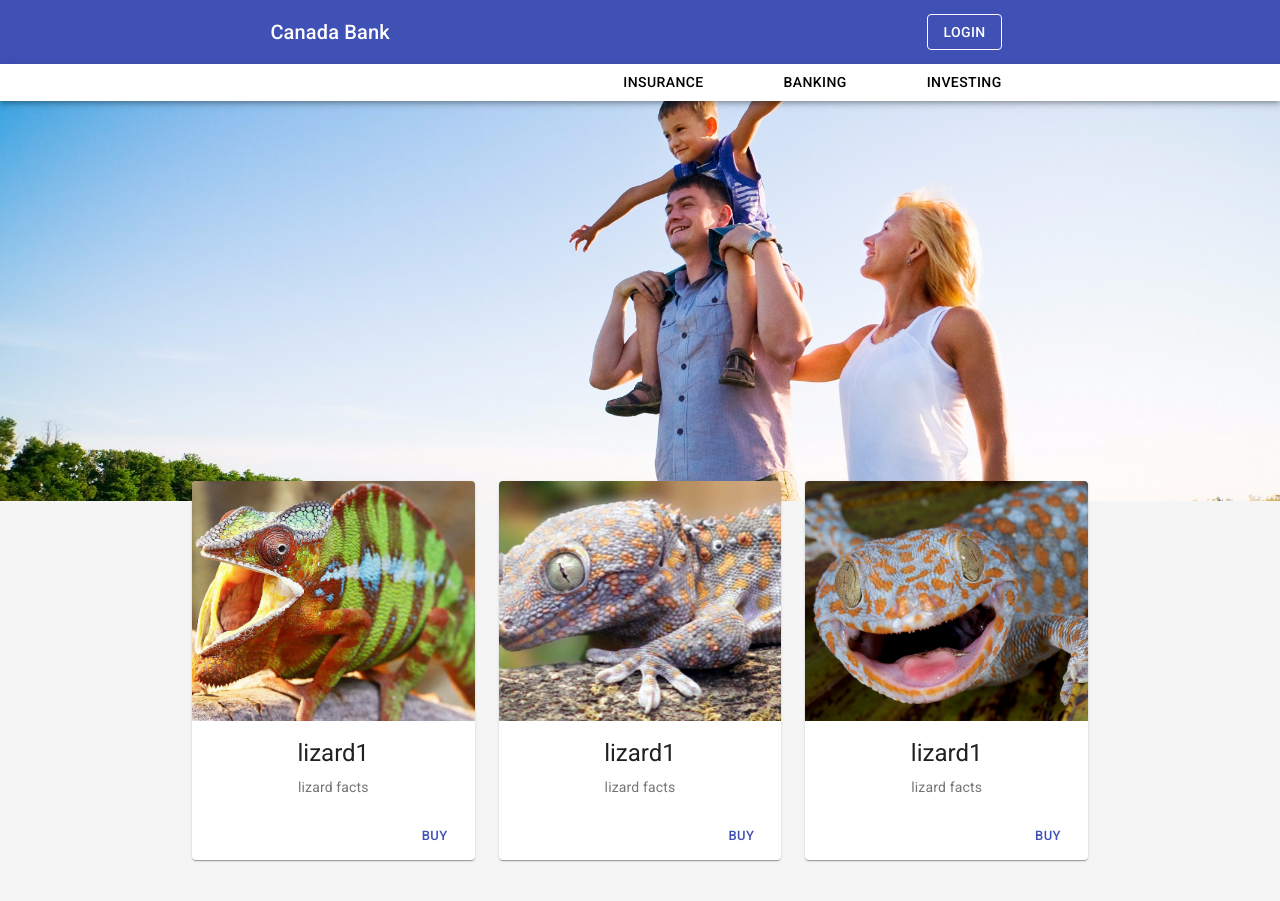
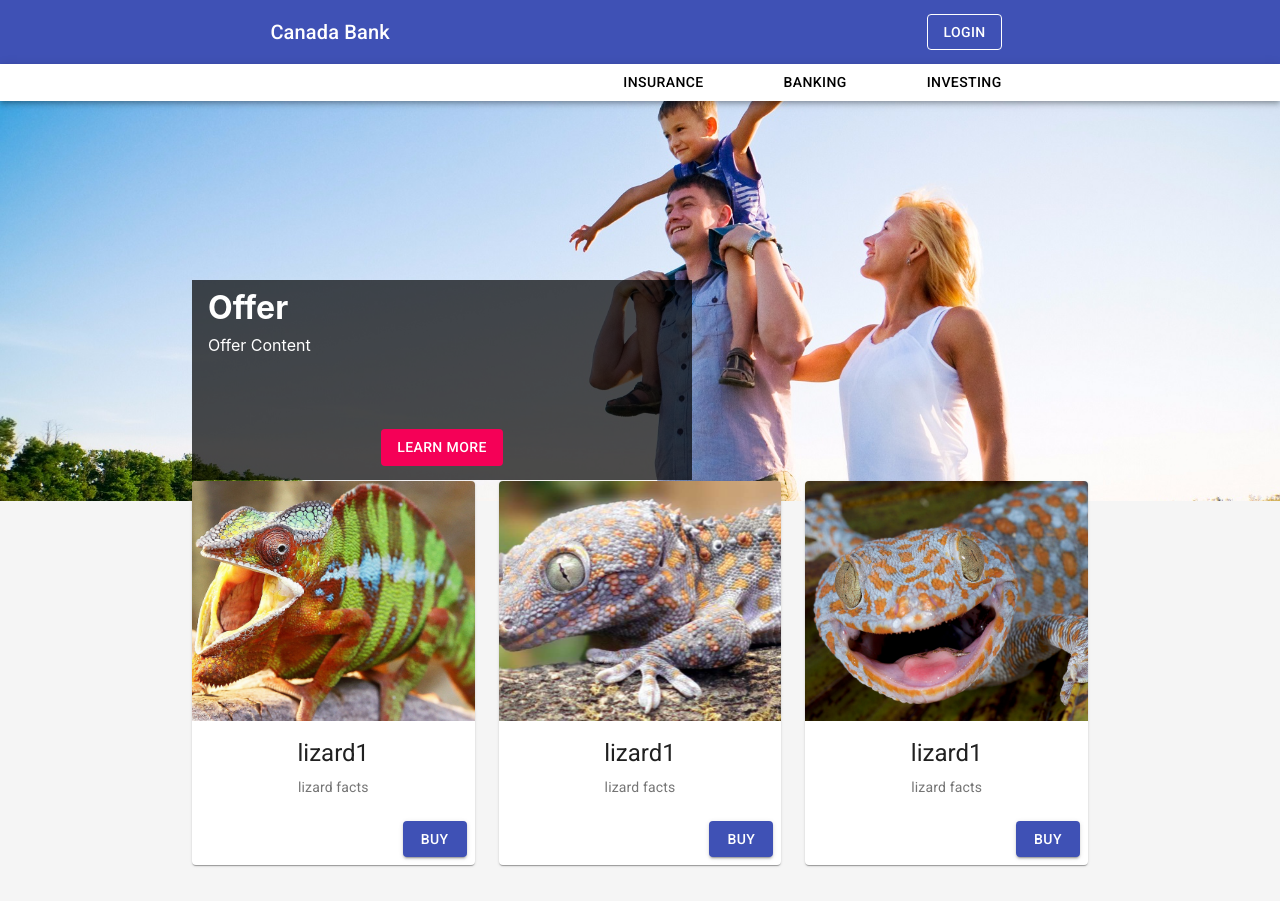
Before and after one commit to LButcher/targetDemo, a React (Create React App) app in the folder client/: page / in a window 1280 px wide. Built offline with nearby package versions, Linux system fonts and the light colour scheme; no server answers.

Commit message:
default banner offer template

```diff
--- a/client/public/index.html
+++ b/client/public/index.html
@@ -29,7 +29,7 @@
     <script>dataLayer = {
       event: 'PageView'
     }</script>
-    <title>React App</title>
+    <title>Canada Bank</title>
   </head>
   <body style="background-color: rgb(245,245,245);">
     <noscript>You need to enable JavaScript to run this app.</noscript>
--- a/client/src/App.css
+++ b/client/src/App.css
@@ -116,3 +116,44 @@ a {
   margin: 8px;
   padding: 8px;
 }
+
+.banner-offer-container {
+  position: absolute;
+  width: 500px;
+  height: 200px;
+  background-color:rgb(0,0,0,0.7);
+  left: 15vw;
+  top: 35vh;
+}
+
+
+.banner-offer-content {
+  flex: 1;
+  display: flex;
+  flex-direction: column;
+  color: white;
+  margin: 8px;
+}
+
+.banner-offer-title{
+  margin-top: 0;
+  margin-bottom: 0;
+  margin-left: 8px;
+  margin-right: 8px;
+  flex: 1;
+  text-align: left;
+
+}
+.banner-offer-details{
+  margin: 8px;
+  overflow-wrap: break-word;
+  flex: 2 2 86px;
+  flex-basis: fill;
+  height: 100%;
+  text-align: left;
+}
+.banner-offer-button{
+  flex: 1;
+  display: flex;
+  align-self: center;
+}
--- a/client/src/components/BannerOffer.jsx
+++ b/client/src/components/BannerOffer.jsx
@@ -0,0 +1,26 @@
+import React, { Component } from 'react';
+import Button from '@material-ui/core/Button';
+
+
+
+class BannerOffer extends Component {
+
+    render() {
+        return (
+            <div className="banner-offer-container">
+                <div className="banner-offer-content">
+                    <h1 className="banner-offer-title">Offer</h1>
+                    <div className="banner-offer-details">Offer Content</div>
+                    <span className="banner-offer-button">
+                        <Button variant="contained" color="secondary" disableElevation>
+                            Learn More
+        </Button>
+                    </span>
+                </div>
+
+            </div>
+        );
+    }
+}
+
+export default BannerOffer;
--- a/client/src/components/Home.jsx
+++ b/client/src/components/Home.jsx
@@ -1,5 +1,6 @@
 import React, { Component } from 'react';
 import HomeOffers from './HomeOffers';
+import BannerOffer from './BannerOffer';
 
 
 class Home extends Component {
@@ -8,6 +9,7 @@ class Home extends Component {
     return (
       <div className="home-container">
         <div className="banner-container">
+        <BannerOffer></BannerOffer>
           <img src={this.props.banner}></img>
         </div>
         <HomeOffers></HomeOffers>
--- a/client/src/components/Login.jsx
+++ b/client/src/components/Login.jsx
@@ -37,7 +37,7 @@ class Login extends Component {
               <Grid item>
                 <Avatar style={{backgroundColor:'rgb(76,175,80)'}}>BS</Avatar>
               </Grid>
-              <Grid item xs={8}>
+              <Grid item xs={8} style={{fontWeight: 'bold'}}>
                 Bob Smith
               </Grid>
               <Grid item >
@@ -50,7 +50,7 @@ class Login extends Component {
               <Grid item>
                 <Avatar style={{backgroundColor:'rgb(255,87,34)'}}>JD</Avatar>
               </Grid>
-              <Grid item xs={8}>
+              <Grid item xs={8} style={{fontWeight: 'bold'}}>
                 John Doe
               </Grid>
               <Grid item>
@@ -63,7 +63,7 @@ class Login extends Component {
               <Grid item>
                 <Avatar style={{backgroundColor:'rgb(233,30,99)'}}>JD</Avatar>
               </Grid>
-              <Grid item xs={8}>
+              <Grid item xs={8} style={{fontWeight: 'bold'}}>
                 Jane Doe
               </Grid>
               <Grid item>
--- a/client/src/components/OfferCard.jsx
+++ b/client/src/components/OfferCard.jsx
@@ -34,7 +34,7 @@ class OfferCard extends Component {
                     </CardContent>
                 </CardActionArea>
                 <CardActions>
-                    <Button size="small" color="primary" style={{marginLeft: "auto"}}>
+                    <Button variant="contained" color="primary" style={{marginLeft: "auto"}}>
                         {this.props.offerButtonContent}
         </Button>
                 </CardActions>
```
